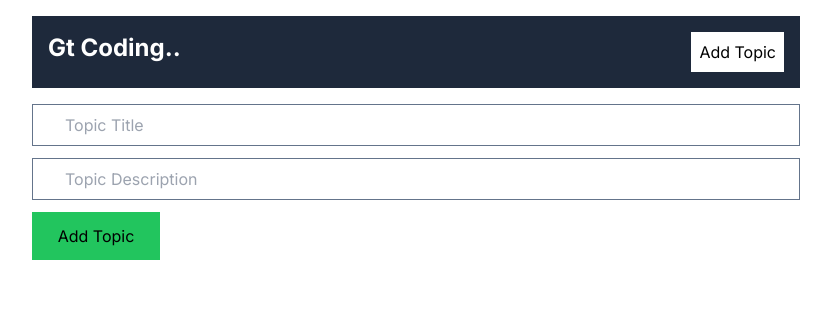
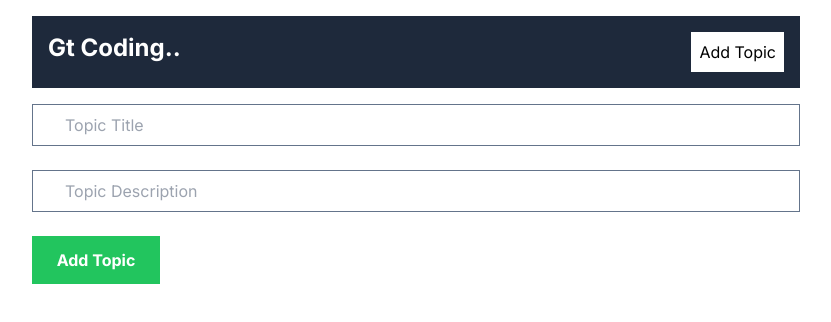
Before and after one commit to junaidsalam639/Next-Js-Class-Last, a Next.js app: page /Todo_Pages/addTopic in a window 1280 px wide. Shown: the top 322 px of the page, without its empty margins (224-1055 px from the left). Built offline with nearby package versions, Linux system fonts and the light colour scheme.

Commit message:
'Next_App_Create'

```diff
--- a/src/app/Todo_Pages/addTopic/page.js
+++ b/src/app/Todo_Pages/addTopic/page.js
@@ -5,10 +5,10 @@ const page = () => {
     return (
         <div>
             <NavbarTodo />
-            <div className='mx-auto gap-3 flex flex-col max-w-3xl'>
+            <div className='mx-auto gap-6 flex flex-col max-w-3xl'>
                 <input placeholder='Topic Title' className='border border-slate-500 px-8 py-2' />
                 <input placeholder='Topic Description' className='border border-slate-500 px-8 py-2' />
-                <button className='bg-green-500 py-3 w-32 px-3'>Add Topic</button>
+                <button className='bg-green-500 py-3 w-32 px-3 font-bold text-white'>Add Topic</button>
             </div>
         </div>
     )
```
